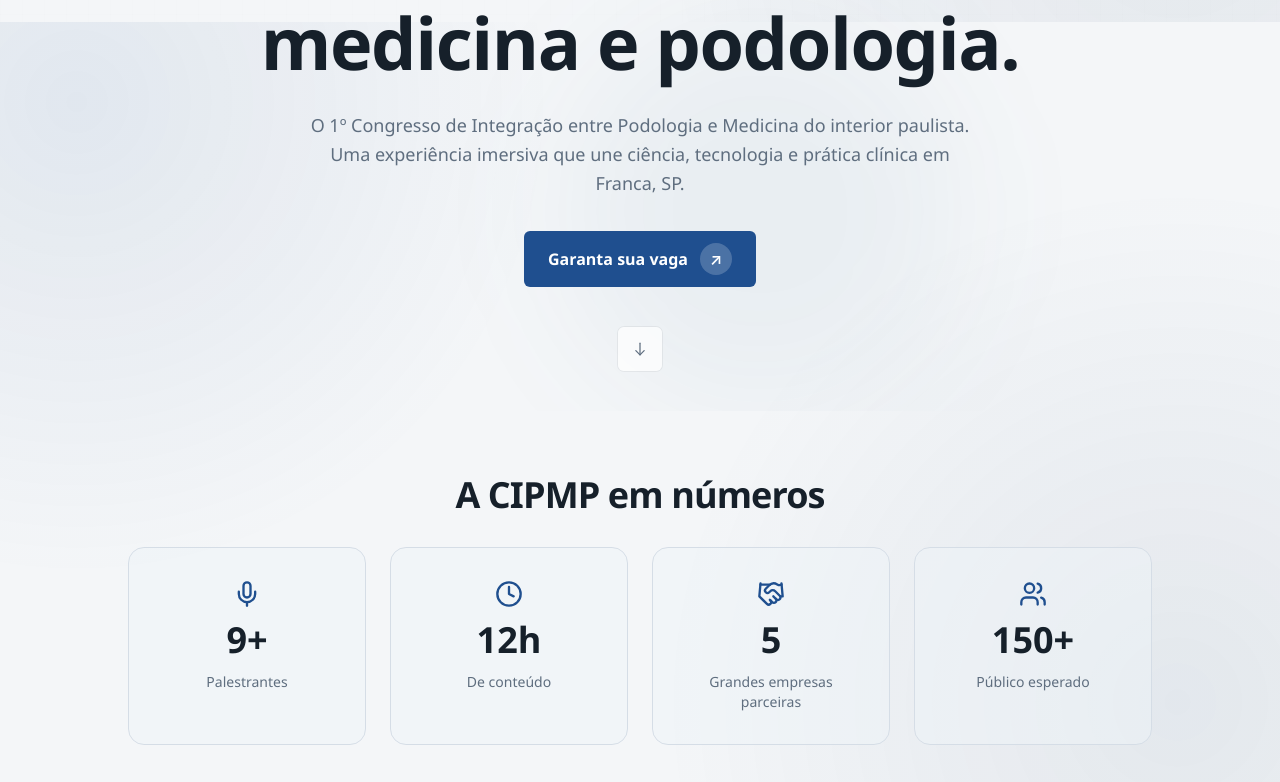
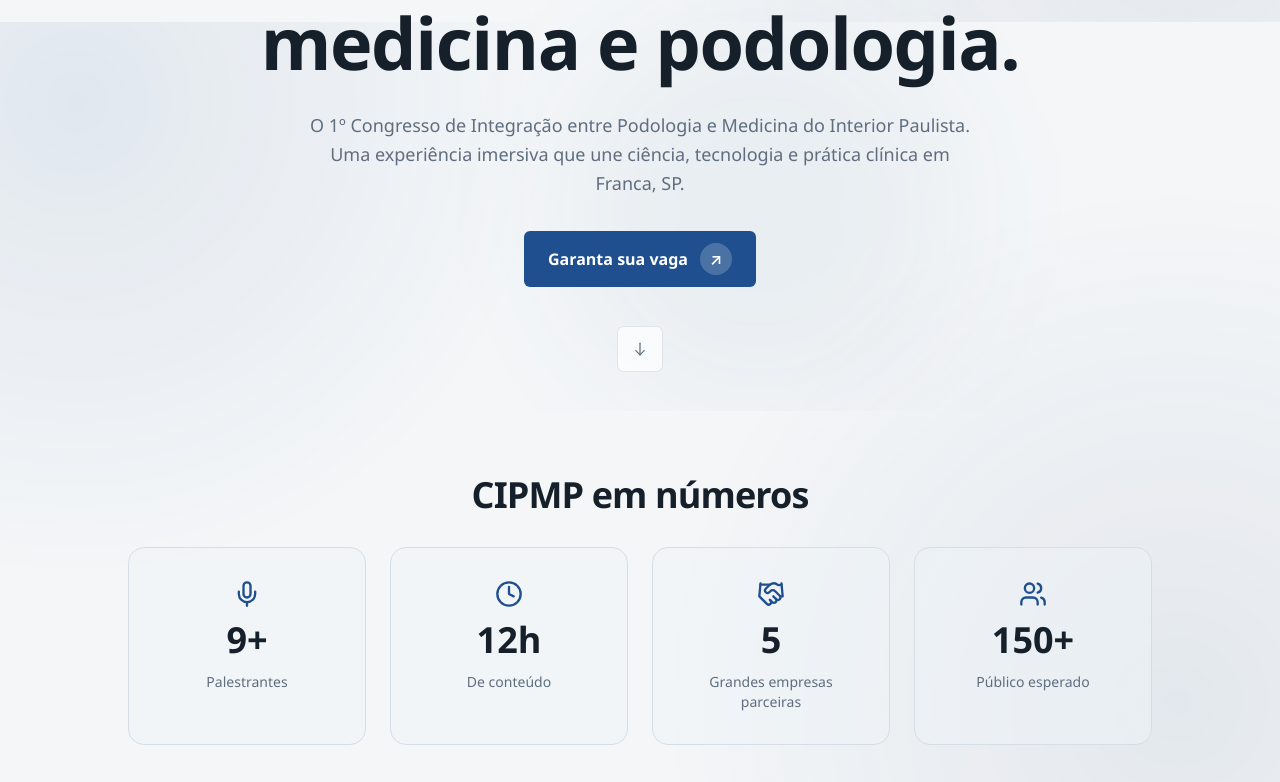
Before and after one commit to gpPacheco/cipmp, a Next.js app: page / in a window 1280 px wide. Shown: the part 778-1560 px from the top of the page. Built offline with nearby package versions, Linux system fonts and the light colour scheme.

Commit message:
feat: upadte hero, pricing e stats sections

```diff
--- a/src/components/Hero.tsx
+++ b/src/components/Hero.tsx
@@ -30,8 +30,8 @@
       </h1>
 
       <p className="mt-6 text-muted text-base sm:text-lg max-w-2xl leading-relaxed">
-        O 1º Congresso de Integração entre Podologia e Medicina do interior
-        paulista. Uma experiência imersiva que une ciência, tecnologia e
+        O 1º Congresso de Integração entre Podologia e Medicina do Interior
+        Paulista. Uma experiência imersiva que une ciência, tecnologia e
         prática clínica em Franca, SP.
       </p>
 
--- a/src/components/Pricing.tsx
+++ b/src/components/Pricing.tsx
@@ -4,7 +4,7 @@
 
 export default function Pricing() {
   const urgencyText =
-    "🔥︎ ÚLTIMOS INGRESSOS DO LOTE 🔥︎ APROVEITE A TAXA ZERO 🔥︎";
+    "🔥︎ ÚLTIMOS INGRESSOS DO LOTE 🔥︎ GARANTA JÁ SEU PASSAPORTE 🔥︎";
   const urgencyLoop = [0, 1, 2, 3];
   // duplicate the loop array to ensure the marquee has enough repeated content
   const duplicatedUrgencyLoop = [...urgencyLoop, ...urgencyLoop, ...urgencyLoop];
--- a/src/components/Stats.tsx
+++ b/src/components/Stats.tsx
@@ -84,7 +84,7 @@
       className="py-12 sm:py-16 px-6"
     >
       <h2 className="text-2xl sm:text-3xl md:text-4xl text-center font-bold tracking-tight mb-8">
-        A CIPMP em números
+        CIPMP em números
       </h2>
       <div className="max-w-5xl mx-auto">
         <div className="grid grid-cols-2 md:grid-cols-4 gap-6">
```
